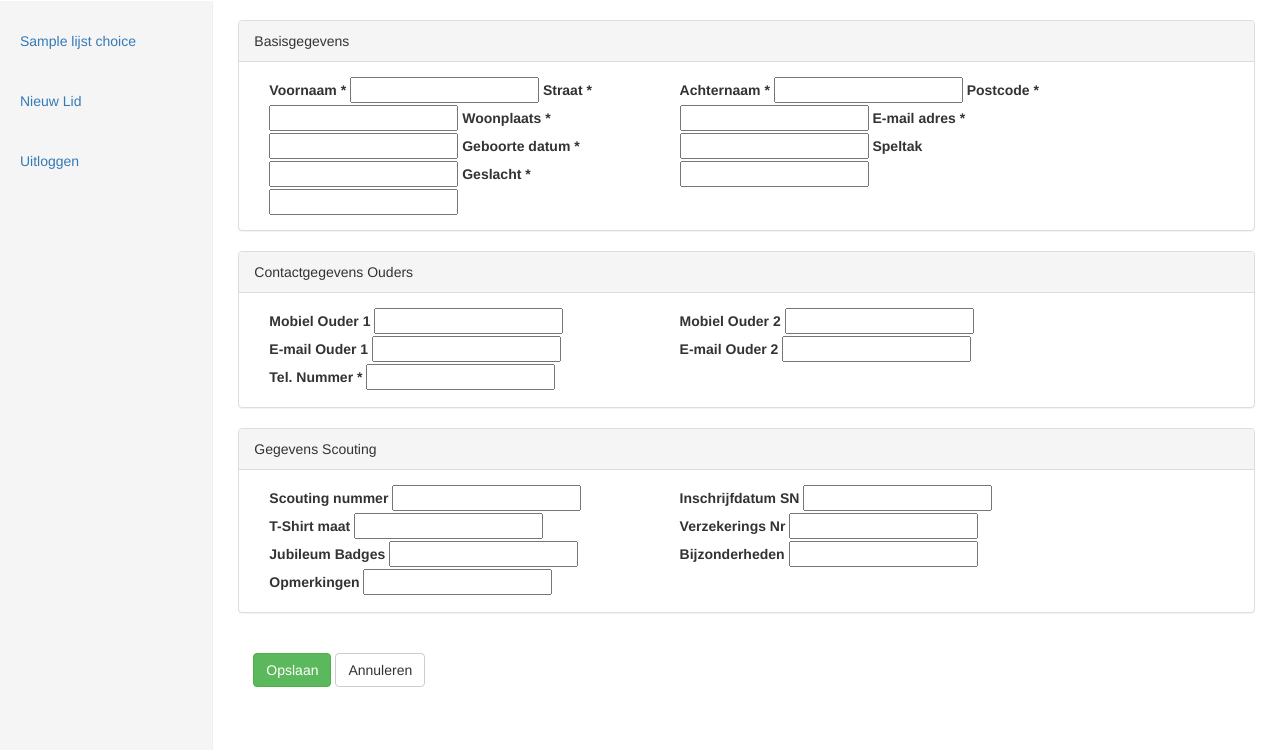
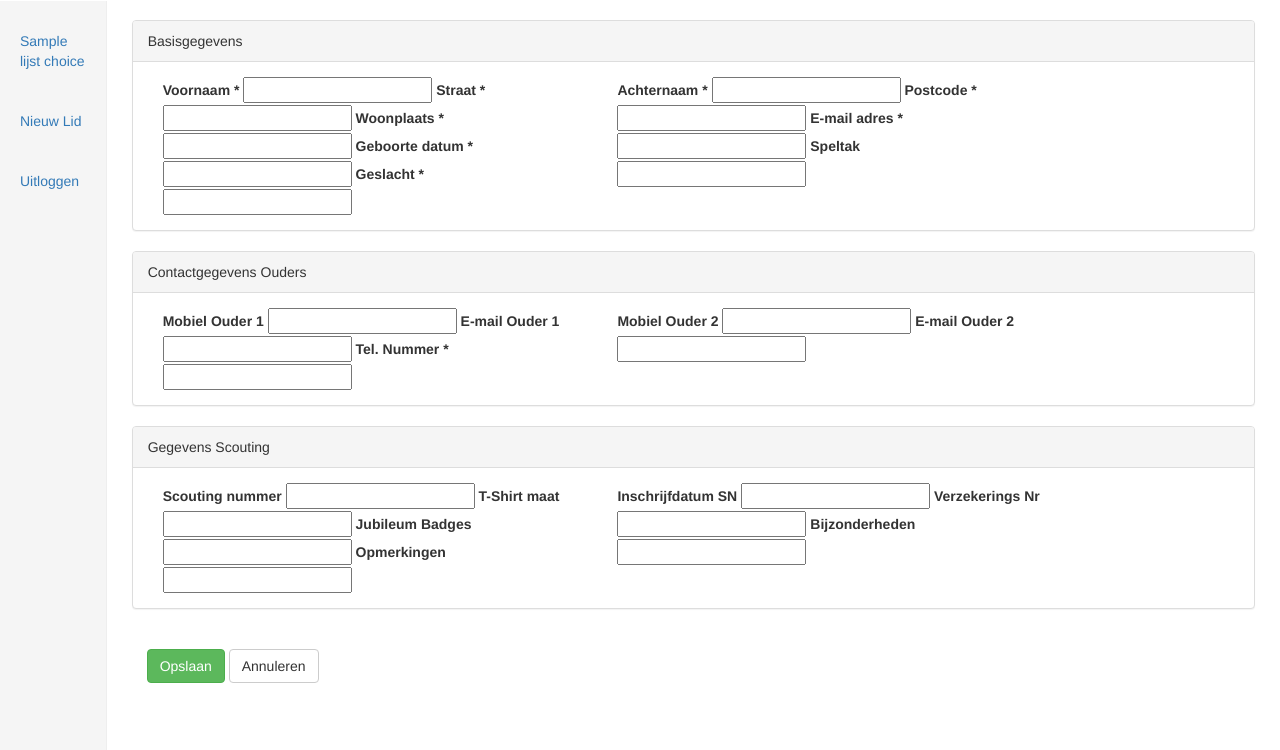
Before and after one commit to djoamersfoort/LedenAdministratie, a Django app: template templates/edit_lid.html in a window 1280 px wide. Shown: the part 50-800 px from the top of the page. Run offline with Django 3.2, Linux system fonts and the light colour scheme; the template is opened without the code that fills it: most values are stand-ins (such as "Sample title", 1, 10 or a date in 2020); form fields are guessed from the names that the template uses; some libraries are stand-ins or nearby versions.

Commit message:
Make the side menu smaller (more main room)

```diff
--- a/templates/base.html
+++ b/templates/base.html
@@ -35,7 +35,7 @@
 
 <div class="container-fluid">
     <div class="row">
-        <div class="col-sm-3 col-md-2 sidebar">
+        <div class="col-sm-2 col-md-1 sidebar">
             {% block navbar %}
             {% endblock %}
 
@@ -50,7 +50,7 @@
             </ul>
         </div>
 
-        <div class="col-sm-9 col-sm-offset-3 col-md-10 col-md-offset-2 main">
+        <div class="col-sm-10 col-sm-offset-2 col-md-11 col-md-offset-1 main">
         {% block content %}
         {% endblock %}
         </div>
```
